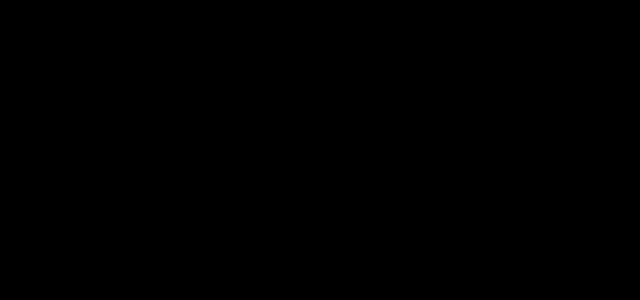
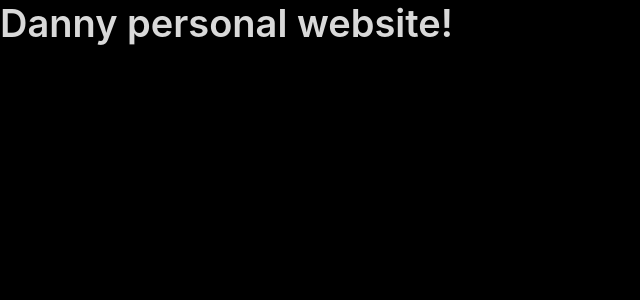
Before and after one commit to Dannyisadog/me, a Next.js app: page / in a window 1280 px wide. Shown: the top 300 px of the page, without its empty margins (0-640 px from the left). Built offline with nearby package versions, Linux system fonts and the light colour scheme.

Commit message:
feat(page): add basic title in home page

```diff
--- a/src/app/page.tsx
+++ b/src/app/page.tsx
@@ -1,3 +1,7 @@
+"use client";
+
+import { Typography } from "antd";
+
 export default function Home() {
-  return null;
+  return <Typography.Title level={1}>Danny personal website!</Typography.Title>;
 }
```
